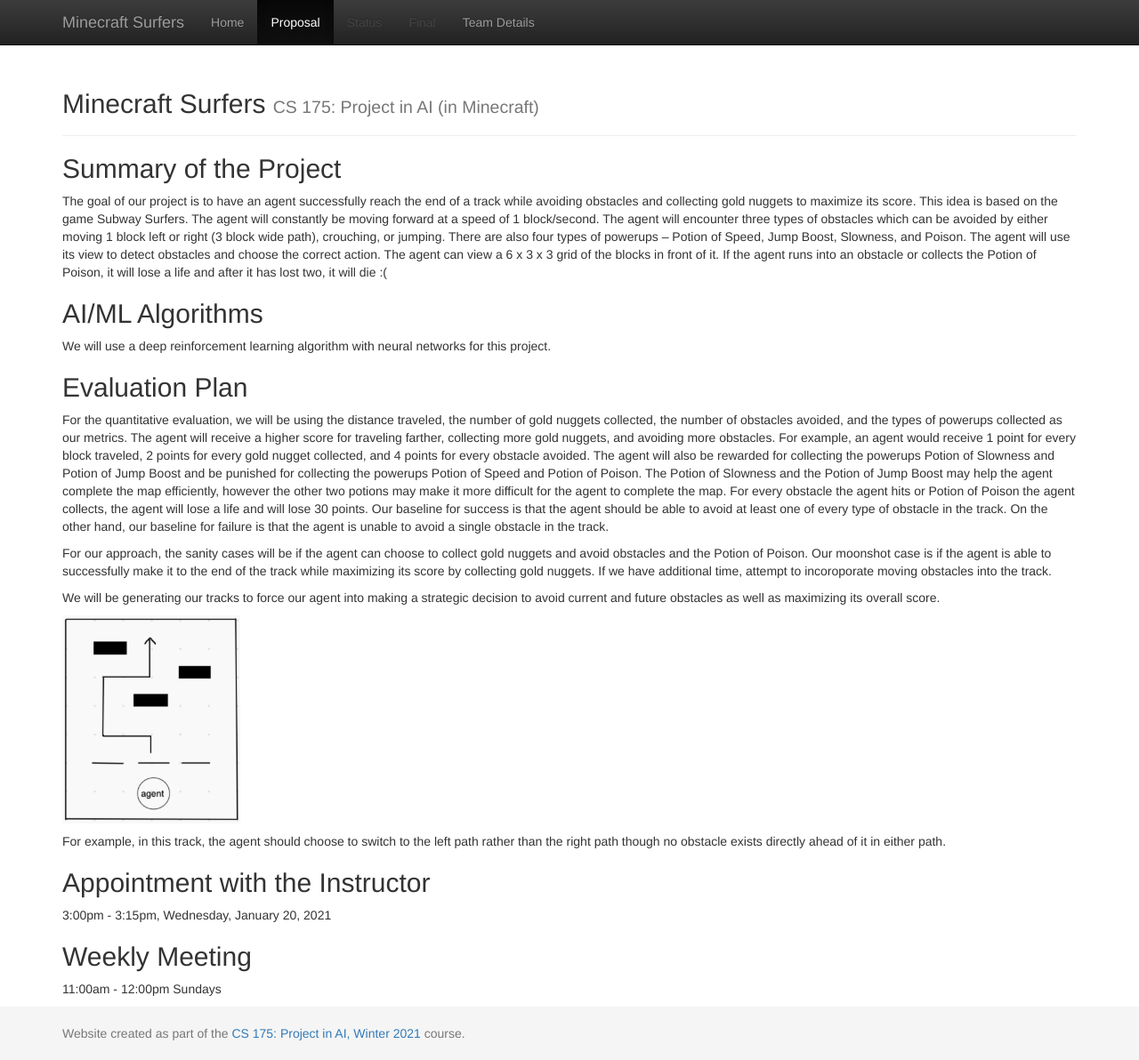
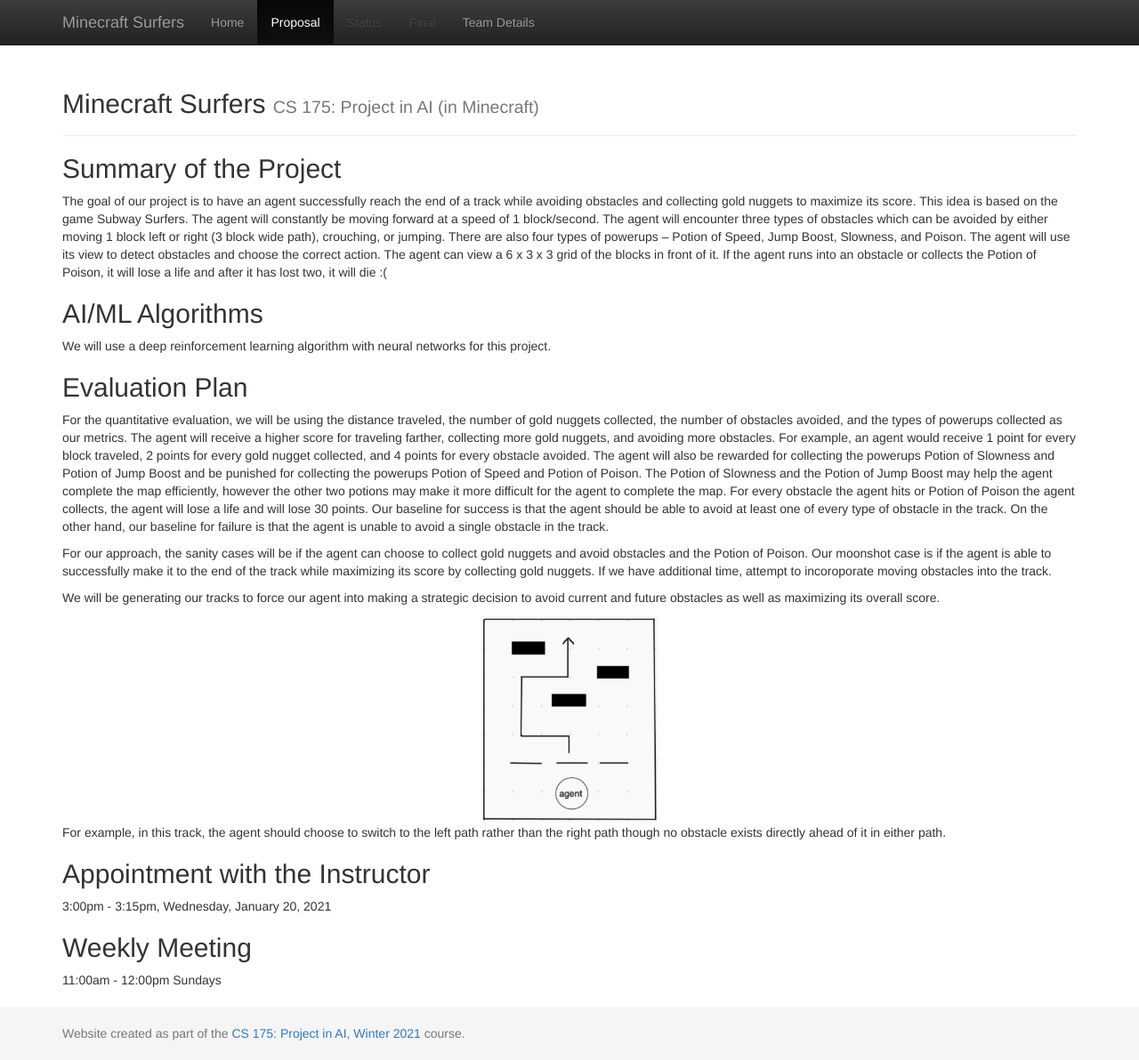
Before and after one commit to SahilRailkar/group-19, a Jekyll site: the page built from docs/proposal.md, in a window 1280 px wide and 1192 px high. Shown: the whole window at 89% size. Built offline with Jekyll 4.4.1, drawn with Linux system fonts in a browser that asks for light colours.

Commit message:
Center image in proposal

```diff
--- a/docs/proposal.md
+++ b/docs/proposal.md
@@ -16,7 +16,7 @@
 
 We will be generating our tracks to force our agent into making a strategic decision to avoid current and future obstacles as well as maximizing its overall score.
 
-<img src="./track.png" alt="drawing" width="200px"/>
+<div style="text-align: center"><img src="./track.png" alt="drawing" width="200px"/></div>
 
 For example, in this track, the agent should choose to switch to the left path rather than the right path though no obstacle exists directly ahead of it in either path.
 
```
Also changed, not shown: src/output/returns-2.png (added), src/output/zPositions-2.png (added), 3 other files.
